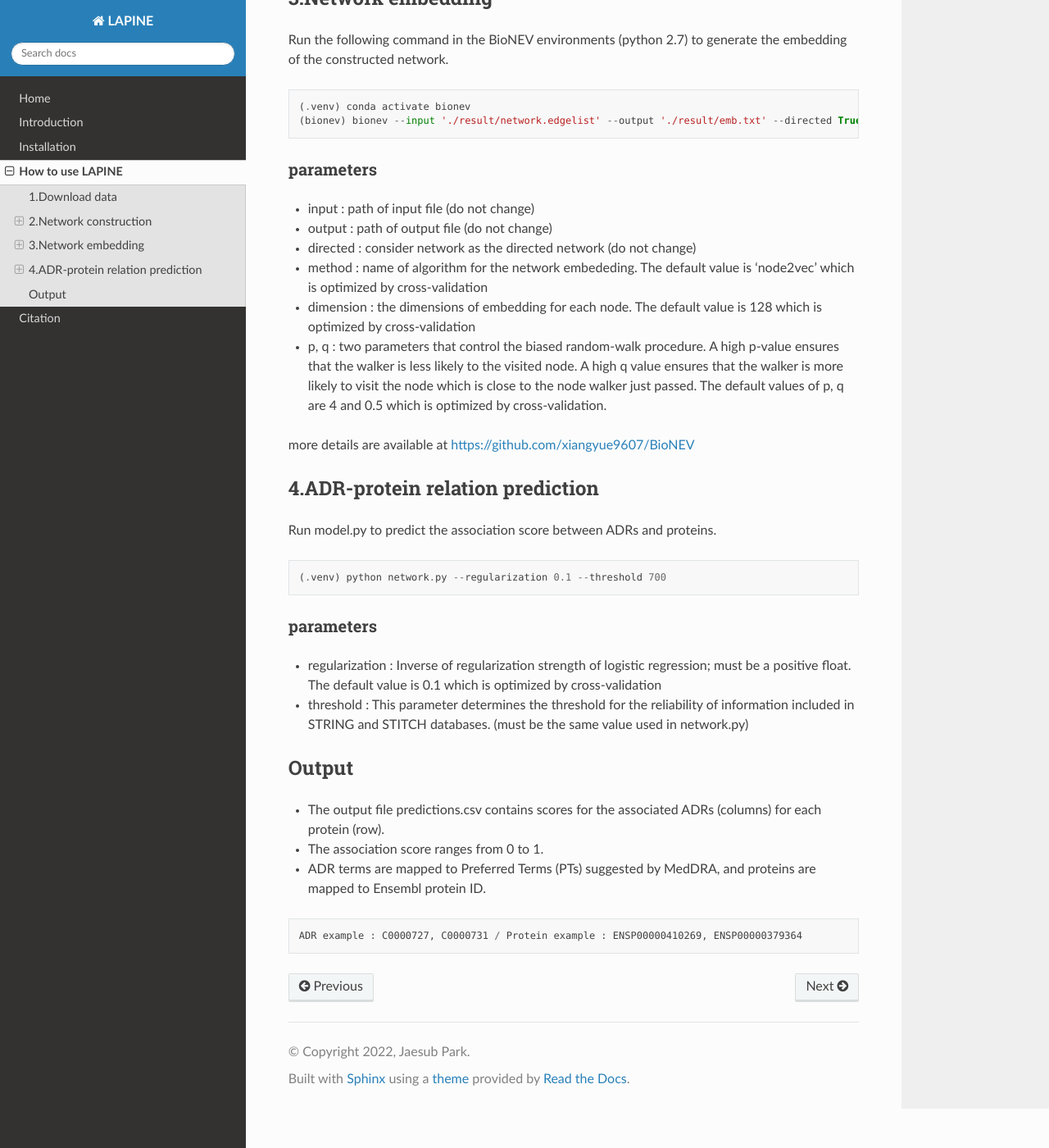
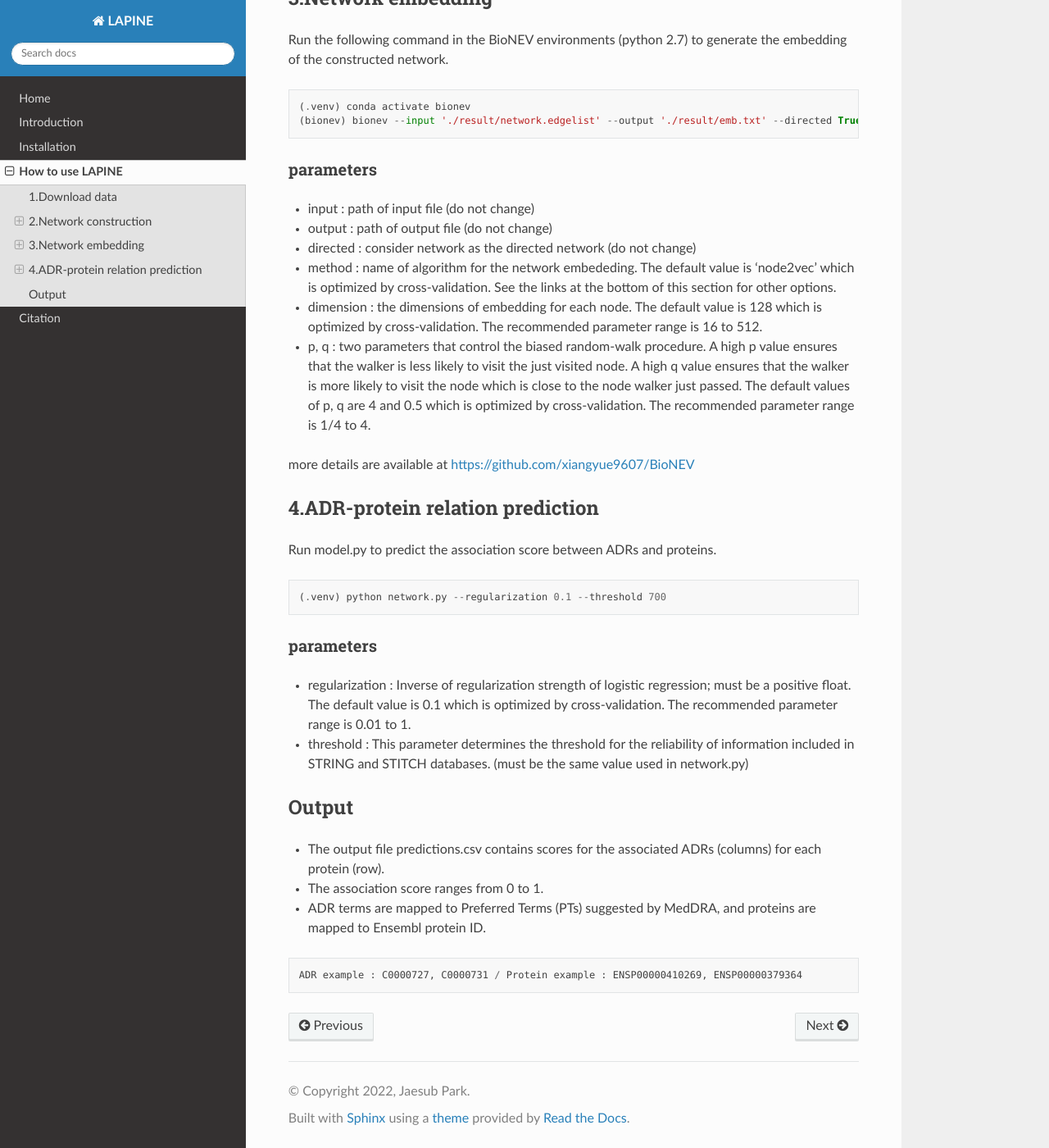
Before and after one commit to rupinas/LAPINE, a Sphinx documentation site: the page built from docs/use.rst, in a window 1280 px wide and 1400 px high, scrolled down 835 px. Shown: the whole window at 82% size. Built offline with Sphinx 7.4.7 and the Read the Docs theme 2.0.0, drawn with Linux system fonts in a browser that asks for light colours.

Commit message:
Update use.rst

```diff
--- a/docs/use.rst
+++ b/docs/use.rst
@@ -43,9 +43,9 @@ parameters
 - input : path of input file (do not change)
 - output : path of output file (do not change)
 - directed : consider network as the directed network (do not change)
-- method : name of algorithm for the network embededing. The default value is 'node2vec' which is optimized by cross-validation
-- dimension : the dimensions of embedding for each node. The default value is 128 which is optimized by cross-validation
-- p, q : two parameters that control the biased random-walk procedure. A high p-value ensures that the walker is less likely to the visited node. A high q value ensures that the walker is more likely to visit the node which is close to the node walker just passed. The default values of p, q are 4 and 0.5 which is optimized by cross-validation.
+- method : name of algorithm for the network embededing. The default value is 'node2vec' which is optimized by cross-validation. See the links at the bottom of this section for other options.
+- dimension : the dimensions of embedding for each node. The default value is 128 which is optimized by cross-validation. The recommended parameter range is 16 to 512.
+- p, q : two parameters that control the biased random-walk procedure. A high p value ensures that the walker is less likely to visit the just visited node. A high q value ensures that the walker is more likely to visit the node which is close to the node walker just passed. The default values of p, q are 4 and 0.5 which is optimized by cross-validation. The recommended parameter range is 1/4 to 4.
 
 more details are available at https://github.com/xiangyue9607/BioNEV
 
@@ -60,7 +60,7 @@ Run model.py to predict the association score between ADRs and proteins.
 
 parameters
 **********
-- regularization : Inverse of regularization strength of logistic regression; must be a positive float. The default value is 0.1 which is optimized by cross-validation
+- regularization : Inverse of regularization strength of logistic regression; must be a positive float. The default value is 0.1 which is optimized by cross-validation. The recommended parameter range is 0.01 to 1.
 - threshold : This parameter determines the threshold for the reliability of information included in STRING and STITCH databases. (must be the same value used in network.py)
 
 
```
